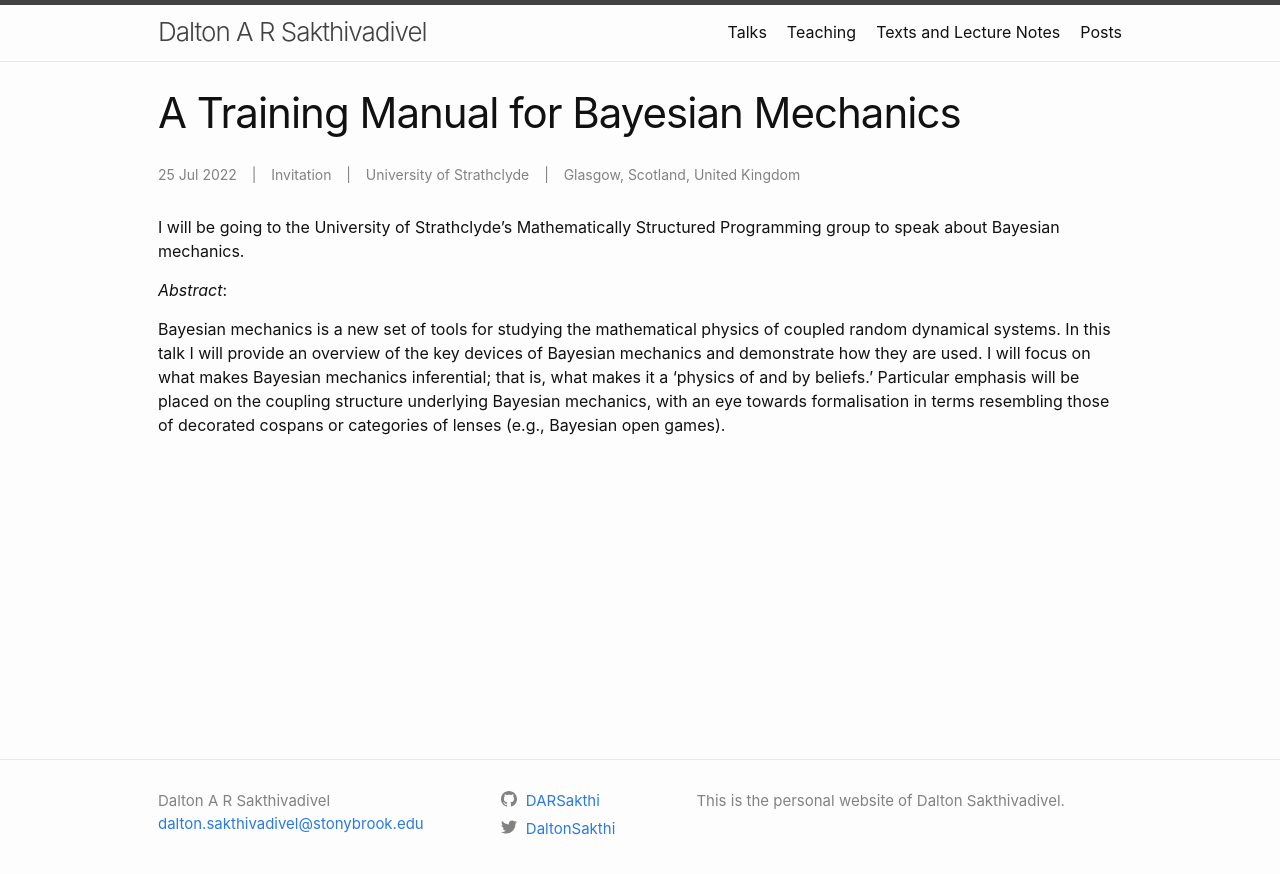
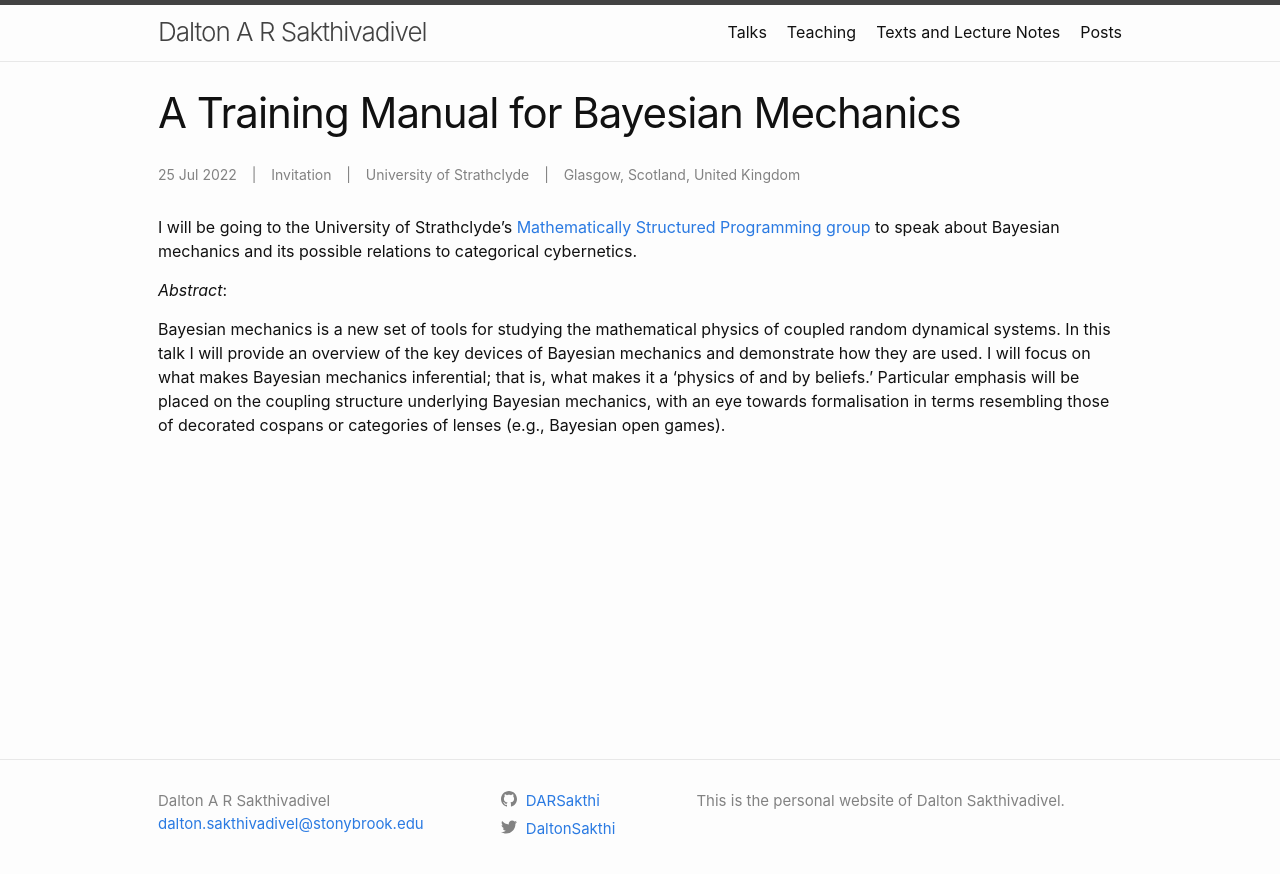
Before and after one commit to DARSakthi/DARSakthi.github.io, a Jekyll site: the page built from _talks/MSP-0.markdown, in a window 1280 px wide. Shown: the top 874 px of the page. Built offline with Jekyll 4.4.1, drawn with Linux system fonts in a browser that asks for light colours.

Commit message:
Update MSP-0.markdown

```diff
--- a/_talks/MSP-0.markdown
+++ b/_talks/MSP-0.markdown
@@ -8,7 +8,7 @@ date: 2022-07-25
 location: "Glasgow, Scotland, United Kingdom"
 ---
 
-I will be going to the University of Strathclyde's Mathematically Structured Programming group to speak about Bayesian mechanics.
+I will be going to the University of Strathclyde's [Mathematically Structured Programming group](https://msp.cis.strath.ac.uk) to speak about Bayesian mechanics and its possible relations to categorical cybernetics.
 
 _Abstract_:
 
```
